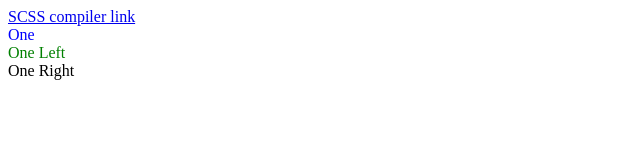
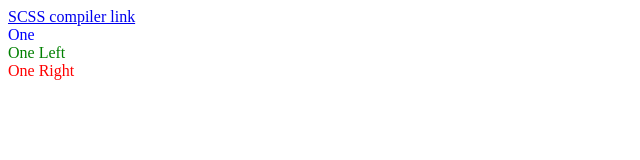
Before and after one commit to kicaj29/css-examples, a plain HTML site: page scss-conversion-to-css/double_underscore.html in a window 1280 px wide. Shown: the full height of the page, 0-640 px from the left. Drawn offline with Linux system fonts and the light colour scheme.

Commit message:
small fix

```diff
--- a/scss-conversion-to-css/double_underscore.css
+++ b/scss-conversion-to-css/double_underscore.css
@@ -4,6 +4,6 @@
 .one__left {
   color: green;
 }
-.one__rigth {
+.one__right {
   color: red;
 }
--- a/scss-conversion-to-css/double_underscore.html
+++ b/scss-conversion-to-css/double_underscore.html
@@ -6,6 +6,6 @@
 		<a href="http://beautifytools.com/scss-compiler.php">SCSS compiler link</a>
 		<div class="one">One</div>
 		<div class="one__left">One Left</div>
-		<div class="one_right">One Right</div>
+		<div class="one__right">One Right</div>
 	</body>
 </html>
```
